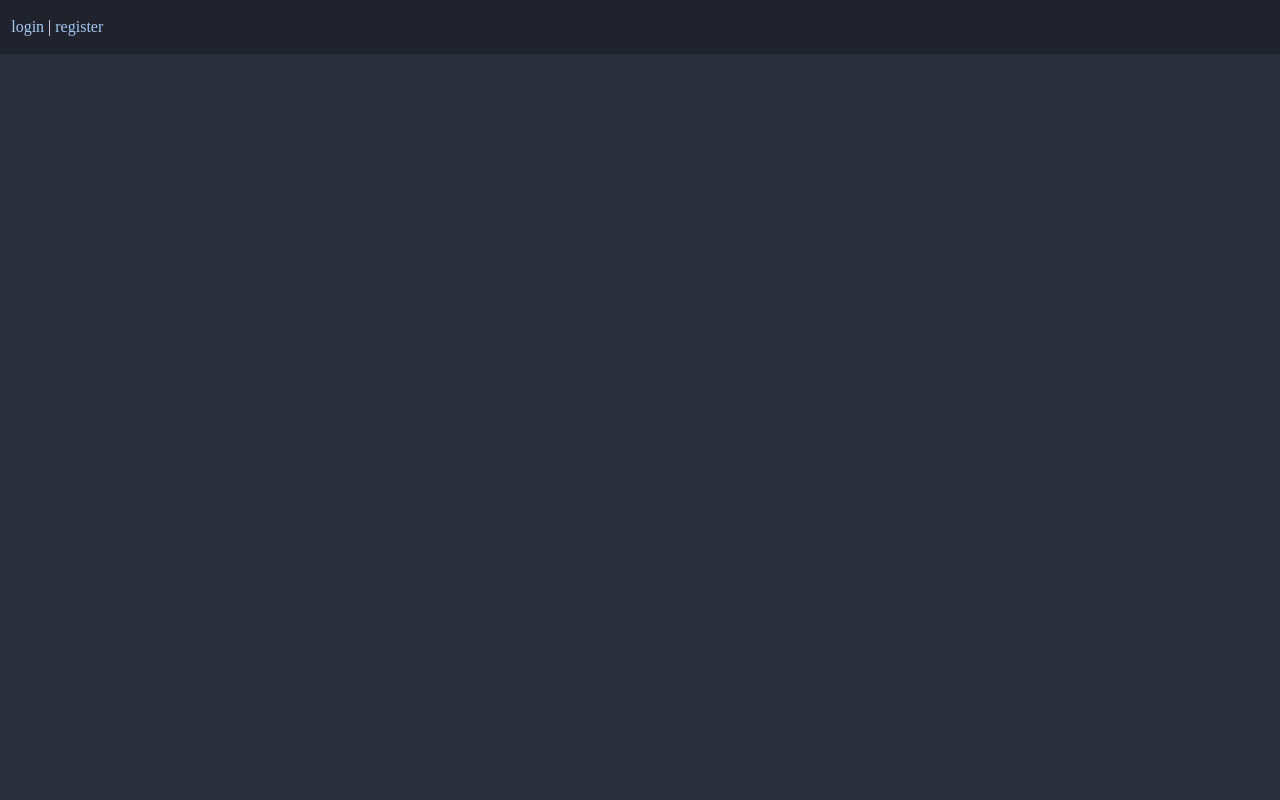
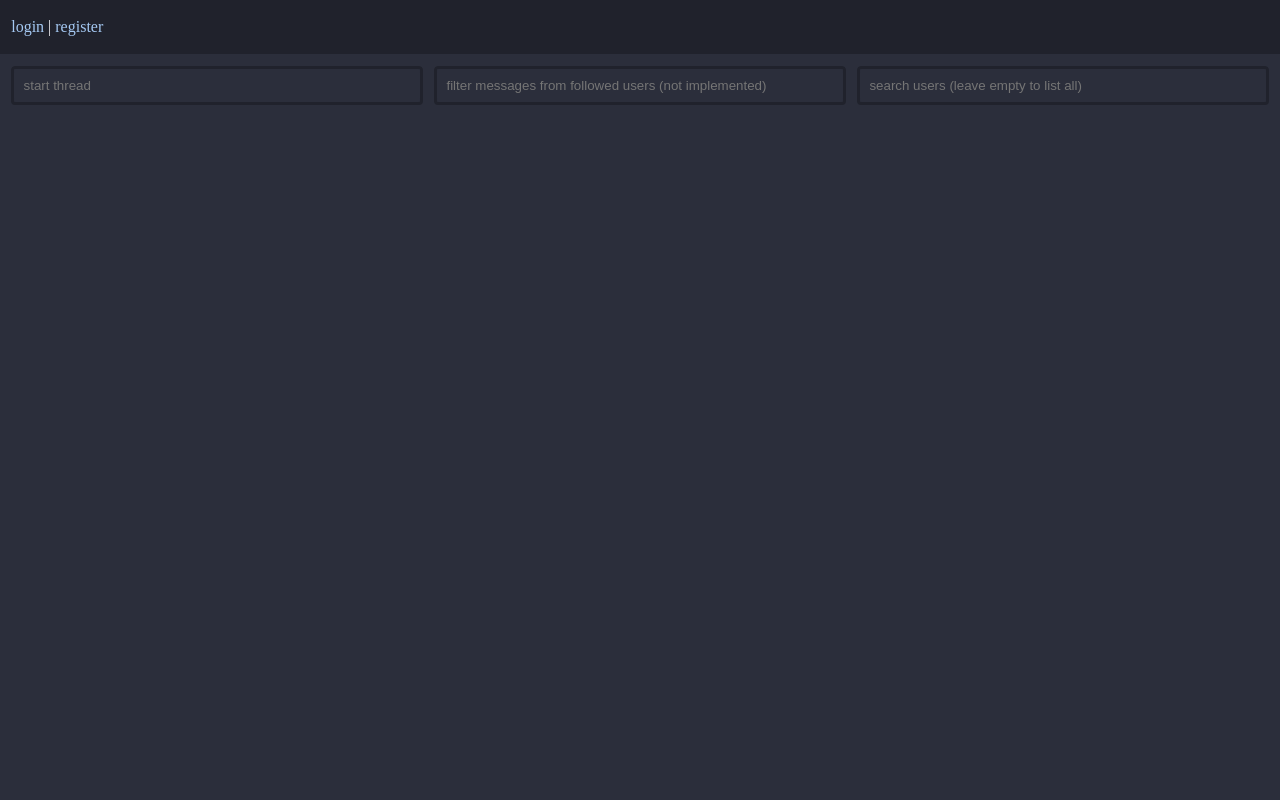
Before and after one commit to epertt/litter, a Flask app: template templates/index.html.j2 in a window 1280 px wide. Run offline with Flask 2, Linux system fonts and the light colour scheme; the template is opened without the code that fills it, so the values that code supplies are empty.

Commit message:
add more styling and form validation

```diff
--- a/app.py
+++ b/app.py
@@ -1,7 +1,7 @@
 import os
 import json
 from flask import Flask
-from flask import redirect, render_template, request, session, jsonify
+from flask import redirect, render_template, request, session, jsonify, abort
 from flask_sqlalchemy import SQLAlchemy
 from werkzeug.security import check_password_hash, generate_password_hash
 from dotenv import load_dotenv
@@ -33,7 +33,7 @@ def ownpage():
     if user_id := session.get("user_id"):
         return redirect(f"/user/{user_id}")
     else:
-        return redirect("/error/401")
+        return redirect("/error/400")
 
 
 # user pages
@@ -74,7 +74,7 @@ def follow(id):
             db.session.commit()
             return redirect("/")
     else:
-        return redirect("/error/401")
+        return redirect("/error/400")
 
 
 @app.route("/unfollow/<int:id>")
@@ -89,7 +89,7 @@ def unfollow(id):
             db.session.commit()
             return redirect("/")
     else:
-        return redirect("/error/401")
+        return redirect("/error/400")
 
 
 # search
@@ -110,20 +110,26 @@ def search_post():
 # threads
 @app.route("/thread/<int:id>")
 def thread(id):
-    user_id = get_user_id()
-    return render_template(
-        "thread.html.j2",
-        user_id=user_id,
-        username=get_username(user_id),
-        thread_messages=get_thread_messages(id),
-    )
+    if thread_messages := get_thread_messages(id):
+        user_id = get_user_id()
+        return render_template(
+            "thread.html.j2",
+            user_id=user_id,
+            username=get_username(user_id),
+            thread_messages=thread_messages,
+        )
+    else:
+        return redirect("/error/404")
 
 
 @app.route("/thread/post", methods=["POST"])
 def message_post():
     user_id = get_user_id()
     username = get_username(user_id)
-    message = request.form["message"]
+    message = request.json["message"]
+
+    if len(message) == 0:
+        return redirect("/error/401")
 
     sql = "INSERT INTO threads DEFAULT VALUES RETURNING id"
     result = db.session.execute(sql)
@@ -133,7 +139,13 @@ def message_post():
 
     sql = "INSERT INTO messages (thread_id, user_id, message, type) VALUES (:thread_id, :user_id, :message, :type)"
     db.session.execute(
-        sql, {"thread_id": thread_id, "user_id": user_id, "message": message, "type": "thread"}
+        sql,
+        {
+            "thread_id": thread_id,
+            "user_id": user_id,
+            "message": message,
+            "type": "thread",
+        },
     )
     db.session.commit()
     return redirect("/")
@@ -145,9 +157,13 @@ def thread_reply():
     reply = request.form["reply"]
     thread_id = request.form["thread_id"]
 
+    if len(reply) == 0:
+        return redirect("/error/401")
+
     sql = "INSERT INTO messages (thread_id, user_id, message, type) VALUES (:thread_id, :user_id, :message, :type)"
     db.session.execute(
-        sql, {"thread_id": thread_id, "user_id": user_id, "message": reply, "type": "reply"}
+        sql,
+        {"thread_id": thread_id, "user_id": user_id, "message": reply, "type": "reply"},
     )
     db.session.commit()
 
@@ -168,14 +184,17 @@ def login_post():
     sql = "SELECT id, password FROM users WHERE username = :username"
     result = db.session.execute(sql, {"username": username}).first()
 
-    user_id = result[0]
-    password_hash = result[1]
+    if result is None:
+        return redirect("/error/401")
+    else:
+        user_id = result[0]
+        password_hash = result[1]
 
-    if check_password_hash(password_hash, password):
-        session["user_id"] = user_id
-        return redirect("/")
-    else:
-        return redirect("/error/401")
+        if check_password_hash(password_hash, password):
+            session["user_id"] = user_id
+            return redirect("/")
+        else:
+            return redirect("/error/401")
 
 
 @app.route("/logout")
@@ -194,8 +213,12 @@ def register():
 def register_post():
     username = request.form["username"]
     password = request.form["password"]
+    role = "user"
+
+    if len(username) == 0 or len(password) == 0:
+        return redirect("/error/400")
+
     password = generate_password_hash(password)
-    role = "user"
 
     sql = "INSERT INTO users (username, password, role) VALUES (:username, :password, :role)"
     db.session.execute(sql, {"username": username, "password": password, "role": role})
@@ -205,22 +228,31 @@ def register_post():
 
 
 # errors
+@app.route("/error/400")
+def error_400():
+    if user_id := session.get("user_id"):
+        username = get_username(user_id)
+        return render_template("400.html.j2", username=username), 400
+    else:
+        return render_template("400.html.j2"), 400
+
+
 @app.route("/error/401")
 def error_401():
     if user_id := session.get("user_id"):
         username = get_username(user_id)
-        return render_template("401.html.j2", username=username)
+        return render_template("401.html.j2", username=username), 401
     else:
-        return render_template("401.html.j2")
+        return render_template("401.html.j2"), 401
 
 
 @app.route("/error/404")
 def error_404():
     if user_id := session.get("user_id"):
         username = get_username(user_id)
-        return render_template("404.html.j2", username=username)
+        return render_template("404.html.j2", username=username), 404
     else:
-        return render_template("404.html.j2")
+        return render_template("404.html.j2"), 404
 
 
 # helper functions
@@ -241,29 +273,32 @@ def get_user_threads(user_id):
 
     sql = "\
         SELECT \
-            U.username, \
-            M.user_id, \
-            M.thread_id, \
-            M.message, \
-            M.type, \
-            EXTRACT(EPOCH FROM M.created_at)::INTEGER AS created_at, \
-            T.id \
+            u.id AS uid, \
+            u.username, \
+            m.user_id, \
+            m.thread_id, \
+            m.message, \
+            m.type, \
+            EXTRACT(EPOCH FROM m.created_at)::INTEGER AS created_at, \
+            t.id \
         FROM \
-            messages M, \
-            users U, \
-            threads T \
+            messages m, \
+            users u, \
+            threads t \
         WHERE \
-            M.user_id = :user_id \
+            m.user_id = :user_id \
         AND \
-            U.id = :user_id \
+            u.id = :user_id \
         AND \
-            M.thread_id = T.id \
+            m.thread_id = t.id \
+        AND \
+            m.type = :type \
         ORDER BY \
-            T.id \
+            t.id \
         DESC\
         "
 
-    result = db.session.execute(sql, {"user_id": user_id})
+    result = db.session.execute(sql, {"user_id": user_id, "type": "thread"})
     if result.rowcount >= 0:
         return result.fetchall()
     else:
@@ -274,7 +309,7 @@ def get_watched_threads(user_id):
 
     sql = "\
         SELECT \
-            u.id, \
+            u.id AS uid, \
             u.username, \
             m.thread_id, \
             m.message, \
@@ -341,6 +376,7 @@ def search_users(search_query):
     result = db.session.execute(sql, {"search_query": search_query})
     return result.fetchall()
 
+
 def is_followed(user_id, watcher_id):
     # watcher_id is the user viewing the page; user_id in this case refers to the id of the user whose userpage is being viewed
     sql = "SELECT user_id FROM watchers WHERE user_id = :user_id AND watcher_id = :watcher_id"
--- /dev/null
+++ b/static/animation.css
@@ -0,0 +1,10 @@
+@keyframes add-div {
+	from {
+		transform: scaleY(0);
+		opacity: 0;
+	}
+	to {
+		transform: scaleY(1);
+		opacity: 1;
+	}
+}
--- a/static/base.css
+++ b/static/base.css
@@ -47,6 +47,10 @@ html {
 	color: var(--main-text-color);
 }
 
+body {
+
+}
+
 a {
 	color: var(--link-normal);
     text-decoration: none;
--- /dev/null
+++ b/static/center_grid.css
@@ -0,0 +1,4 @@
+justify-content: center;
+align-content: center;
+justify-items: center;
+align-items: center;
--- /dev/null
+++ b/static/conditional.css
@@ -0,0 +1,5 @@
+@media screen and (max-width: 920px) {
+    .content {
+        grid-template-columns: 1fr;
+    }
+}
--- a/static/main.css
+++ b/static/main.css
@@ -1,4 +1,4 @@
-#content {
+.content {
 	max-height: calc(
 		100vh -
 			(var(--top-height) + var(--base-padding) * 4 + var(--base-margin) * 2)
@@ -22,13 +22,26 @@
     scrollbar-width: none;
 }
 
+#search-container {
+	transform: scaleY(0);
+	transform-origin: top;
+	transition: transform 0.26s ease;
+}
+
+#search-results {
+	background-color: transparent;
+}
+
 .list-item {
 	background-color: hsl(var(--main-bg-color-hs), 17.5%);
 	padding: calc(var(--base-padding) / 2) var(--base-padding)
 		calc(var(--base-padding) / 2) var(--base-padding);
-	/*max-width: calc(400px - var(--base-padding) * 2);*/
 	word-break: break-all;
 	cursor: pointer;
+}
+
+.new-item {
+	animation: add-div .3s linear;
 }
 
 .list-item:hover {
@@ -51,35 +64,27 @@
 	float: left;
 }
 
-#content, #content-thread, #content-userpage {
-	display: grid;
-	justify-content: start;
-	align-content: stretch;
-	justify-items: start;
-	align-items: start;
-	gap: calc(var(--base-margin) * 3);
-	margin: var(--base-margin);
-}
-
-#content-userpage > #userthreads > .thread-container {
+.userpage > #userthreads > .thread-container {
     margin-top: 0;
 }
 
-#content {
-    grid-template-columns: repeat(auto-fill, 400px);
+.content {
+	display: grid;
+	grid-template-columns: 1fr 1fr 1fr;
+	gap: calc(var(--base-margin) * 3);
+	margin: var(--base-margin) calc(3 * var(--base-margin)) var(--base-margin) var(--base-margin);
 }
 
-#content-thread {
+.threadpage {
     grid-template-columns: repeat(auto-fill, 800px);
-    justify-content: center;
-	align-content: center;
-	justify-items: center;
-	align-items: center;
 }
 
-#content-userpage {
+.userpage {
     grid-template-columns: 600px;
-    justify-content: center;
+}
+
+.center-grid {
+	justify-content: center;
 	align-content: center;
 	justify-items: center;
 	align-items: center;
@@ -107,7 +112,7 @@
 .content-block {
 	background-color: hsl(var(--main-bg-color-hs), 15%);
 	padding: var(--base-padding);
-	height: auto;
+	height: fit-content;
 	border-radius: var(--base-rounding);
     max-height: inherit;
     overflow: auto;
@@ -135,6 +140,10 @@
 	border-radius: var(--base-rounding);
 }
 
+input:hover {
+	background-color: rgba(0,0,0,0.1);
+}
+
 .timeago {
 	float: right;
 }
--- a/static/script.js
+++ b/static/script.js
@@ -32,54 +32,114 @@ function updateTimes() {
 	});
 }
 
-// search users
+// handle form input etc
 
 window.addEventListener("load", () => {
-	const searchForm = document.querySelector("#search");
+	// remove this if you figure it out in css
+	document.querySelector("#userthreads").children[1].children.length == 0
+		? (document.querySelector("#userthreads").style.backgroundColor =
+				"transparent")
+		: () => {};
+	document.querySelector("#watched-user-threads").children[1].children.length ==
+	0
+		? (document.querySelector("#watched-user-threads").style.backgroundColor =
+				"transparent")
+		: () => {};
+
+	const searchForm = document.querySelector("#search-form").children[0];
 	const searchContainer = document.querySelector("#search-container");
 
-	async function doSearch(search) {
-		var url = "/search/post";
+	const searchFollowedForm =
+		document.querySelector("#search-followed").children[0];
 
+	const threadForm = document.querySelector("#start-thread").children[0];
+	const threadContainer = document.querySelector("#thread-container");
+
+	async function handleForm(input, url) {
 		const response = await fetch(url, {
 			method: "POST",
-			body: JSON.stringify(search),
+			body: JSON.stringify(input),
 			headers: {
 				"Content-Type": "application/json",
 			},
 		});
 
-		Object.entries(await response.json()).forEach(([key, value]) => {
-			const newSearchResultElement = document.createElement("div");
-			newSearchResultElement.className = "list-item search-result";
-
-			const newSearchResultElementUser = document.createElement("a");
-			newSearchResultElementUser.href = "/user/" + value["id"];
-			newSearchResultElementUser.innerHTML = value["username"];
-			newSearchResultElement.appendChild(newSearchResultElementUser);
-
-			const newSearchResultElementCreatedAt = document.createElement("time");
-			newSearchResultElementCreatedAt.className = "timeago account_registered";
-			newSearchResultElementCreatedAt.dateTime = value["created_at"];
-			newSearchResultElement.appendChild(newSearchResultElementCreatedAt);
-
-			searchContainer.appendChild(newSearchResultElement);
-
-			// update "x [time] ago"
-			updateTimes();
-		});
+		switch (url) {
+			case "/search/post":
+				updateSearchContainer(response, searchContainer);
+				break;
+			case "/thread/post":
+				console.log("hmm");
+				break;
+			//updateThreadContainer(response, threadContainer);
+		}
 	}
 
 	if (searchForm) {
 		searchForm.addEventListener("keypress", function (e) {
 			if (e.key === "Enter") {
 				e.preventDefault();
-				doSearch({ search: searchForm.value });
+				handleForm({ search: searchForm.value }, "/search/post");
 				// clear search form
 				searchForm.value = "";
 				// clear search results
 				searchContainer.replaceChildren();
+				searchContainer.style.transform = "scaleY(1)";
+			}
+		});
+	}
+	if (threadForm) {
+		threadForm.addEventListener("keypress", function (e) {
+			if (e.key === "Enter") {
+				e.preventDefault();
+				if (threadForm.value.length == 0) {
+					alert("threads or replies can't be empty");
+					threadForm.value = "";
+					return;
+				}
+				handleForm({ message: threadForm.value }, "/thread/post");
+				// clear thread form
+				threadForm.value = "";
+			}
+		});
+	}
+	if (searchFollowedForm) {
+		searchFollowedForm.addEventListener("keypress", function (e) {
+			if (e.key === "Enter") {
+				e.preventDefault();
+				alert("not implemented yet");
+				searchFollowedForm.value = "";
+				return;
 			}
 		});
 	}
 });
+
+async function updateSearchContainer(response, container) {
+	const timeout = (ms) => new Promise((r) => setTimeout(r, ms));
+	document.querySelector("#search-results").style.backgroundColor =
+		"hsl(var(--main-bg-color-hs), 15%)";
+
+	for (const user of await response.json()) {
+		const newSearchResultElement = document.createElement("div");
+		newSearchResultElement.className = "list-item search-result new-item";
+
+		const newSearchResultElementUser = document.createElement("a");
+		newSearchResultElementUser.href = "/user/" + user.id;
+		newSearchResultElementUser.innerHTML = user.username;
+		newSearchResultElement.appendChild(newSearchResultElementUser);
+
+		const newSearchResultElementCreatedAt = document.createElement("time");
+		newSearchResultElementCreatedAt.className = "timeago account_registered";
+		newSearchResultElementCreatedAt.dateTime = user.created_at;
+		newSearchResultElement.appendChild(newSearchResultElementCreatedAt);
+
+		container.appendChild(newSearchResultElement);
+
+		// update "x [time] ago"
+		updateTimes();
+
+		// for style
+		await timeout(50);
+	}
+}
--- a/static/style.css
+++ b/static/style.css
@@ -1,2 +1,4 @@
 @import "base.css";
+@import "animation.css";
 @import "main.css";
+@import "conditional.css";
--- a/templates/base.html.j2
+++ b/templates/base.html.j2
@@ -3,6 +3,8 @@
 
 <head>
     {% block head %}
+    <meta charset="UTF-8">
+    <meta name="viewport" content="width=device-width, initial-scale=1">
     <link rel="stylesheet" href="../static/style.css" />
     <title>{% block title %}{% endblock %}</title>
     {% endblock %}
--- a/templates/index.html.j2
+++ b/templates/index.html.j2
@@ -4,8 +4,7 @@
 {{ super() }}
 {% endblock %}
 {% block content %}
-<div id="content">
-	{% if username %}
+<div class="content">
 	<div id="userthreads" class="content-block">
 		<form id="start-thread" class="content-block-form" action="/thread/post" method="POST">
 			<input type="text" name="message" placeholder="start thread" autofocus>
@@ -21,9 +20,11 @@
 			<input type="text" name="message" placeholder="filter messages from followed users (not implemented)">
 		</form>
 		<div class="thread-container">
+			{% if watched %}
 			{% for thread in watched %}
 			{% include 'threads-partial.html.j2' %}
 			{% endfor %}
+			{% endif %}
 		</div>
 	</div>
 	<div id="search-results" class="content-block">
@@ -34,5 +35,4 @@
 		</div>
 	</div>
 </div>
-{% endif %}
 {% endblock %}
--- a/templates/thread.html.j2
+++ b/templates/thread.html.j2
@@ -5,7 +5,7 @@
 {% endblock %}
 {% block content %}
 {% if username %}
-<div id="content-thread">
+<div class="content threadpage center-grid">
     <div id="userthreads" class="content-block thread-full">
         {% set is_thread = true %}
         <div class="thread-container">
--- a/templates/userpage.html.j2
+++ b/templates/userpage.html.j2
@@ -4,9 +4,7 @@
 {{ super() }}
 {% endblock %}
 {% block content %}
-<div id="content-userpage">
-    <!--<h1>{{ username }}'s page</h1>-->
-    {% if username %}
+<div class="content userpage center-grid">
     {% if viewer_id == viewed_id %}
     {% elif is_followed == false %}
     <div><a href="/follow/{{ viewed_id }}">follow {{ viewed_username }}</a /></div>
@@ -24,7 +22,6 @@
             {% endif %}
         </div>
     </div>
-    {% endif %}
 </div>
 
 {% endblock %}
```
Also changed, not shown: templates/400.html.j2 (renamed from templates/404.html.j2, +3 -6 lines), templates/threads-partial.html.j2 (+2 -20 lines), templates/threads-partial3.html.j2 (added, +27 -0 lines).
